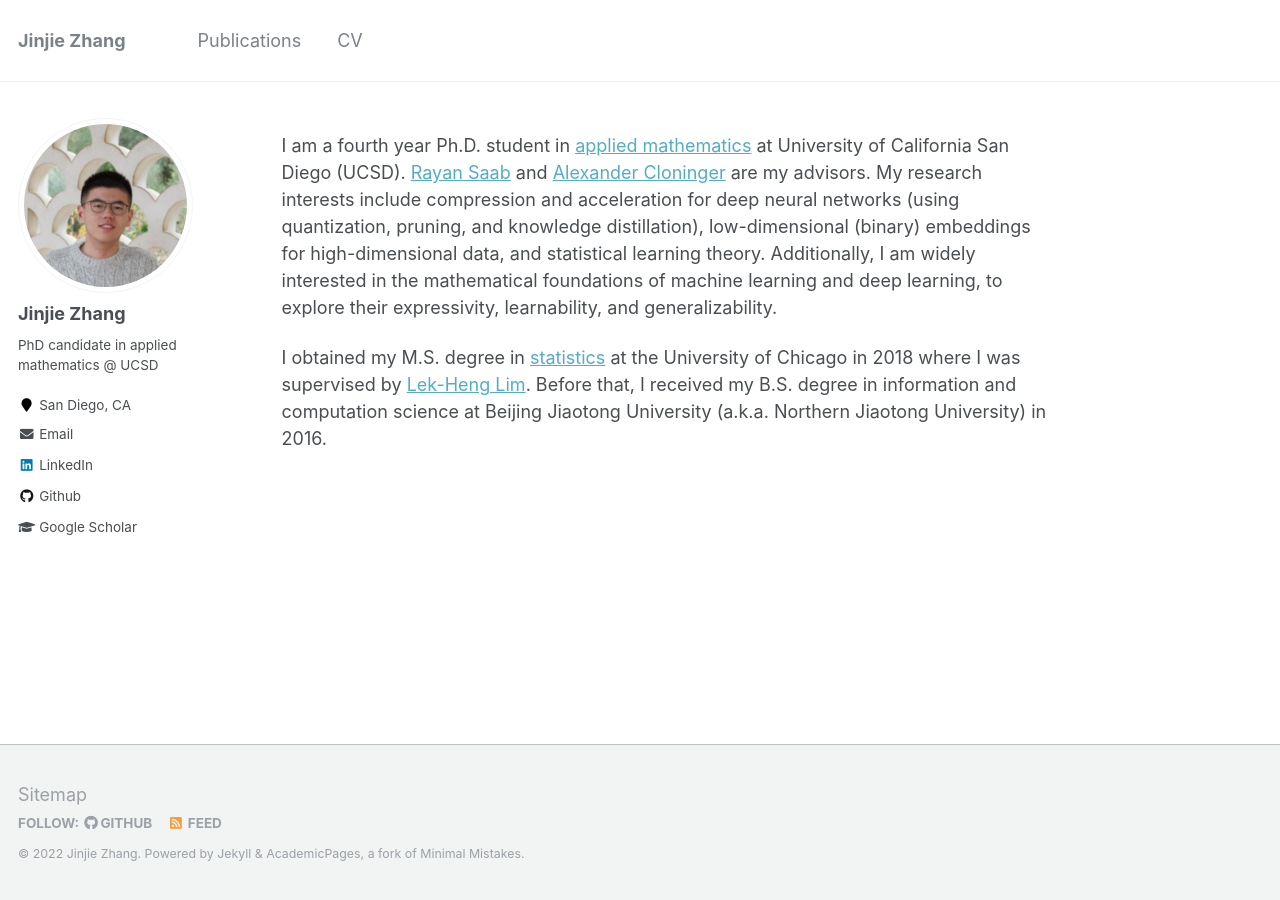
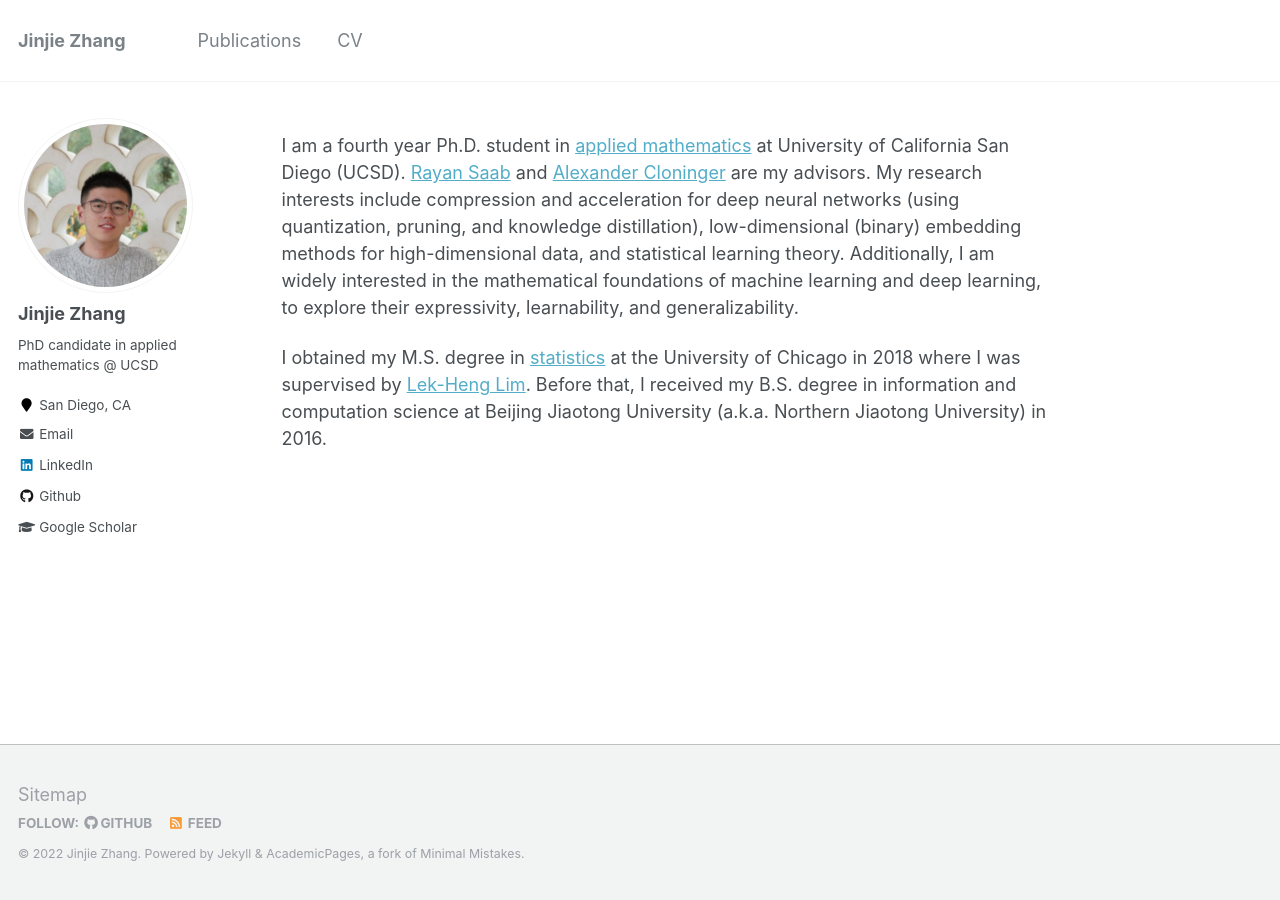
Before and after one commit to jayzhang0727/jayzhang0727.github.io, a Jekyll site: the page built from _pages/about.md, in a window 1280 px wide. Built offline with Jekyll 4.4.1, drawn with Linux system fonts in a browser that asks for light colours.

Commit message:
Update about.md

```diff
--- a/_pages/about.md
+++ b/_pages/about.md
@@ -8,6 +8,6 @@ redirect_from:
   - /about.html
 ---
 
-I am a fourth year Ph.D. student in [applied mathematics](https://math.ucsd.edu) at University of California San Diego (UCSD). [Rayan Saab](https://mathweb.ucsd.edu/~rsaab/) and [Alexander Cloninger](https://ccom.ucsd.edu/~acloninger/index.html) are my advisors. My research interests include compression and acceleration for deep neural networks (using quantization, pruning, and knowledge distillation), low-dimensional (binary) embeddings for high-dimensional data, and statistical learning theory. Additionally, I am widely interested in the mathematical foundations of machine learning and deep learning, to explore their expressivity, learnability, and generalizability.
+I am a fourth year Ph.D. student in [applied mathematics](https://math.ucsd.edu) at University of California San Diego (UCSD). [Rayan Saab](https://mathweb.ucsd.edu/~rsaab/) and [Alexander Cloninger](https://ccom.ucsd.edu/~acloninger/index.html) are my advisors. My research interests include compression and acceleration for deep neural networks (using quantization, pruning, and knowledge distillation), low-dimensional (binary) embedding methods for high-dimensional data, and statistical learning theory. Additionally, I am widely interested in the mathematical foundations of machine learning and deep learning, to explore their expressivity, learnability, and generalizability.
 
 I obtained my M.S. degree in [statistics](https://stat.uchicago.edu) at the University of Chicago in 2018 where I was supervised by [Lek-Heng Lim](https://www.stat.uchicago.edu/~lekheng/). Before that, I received my B.S. degree in information and computation science at Beijing Jiaotong University (a.k.a. Northern Jiaotong University) in 2016.
```
